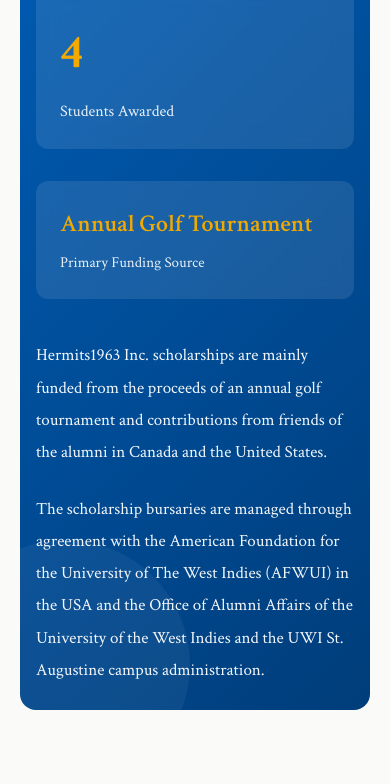
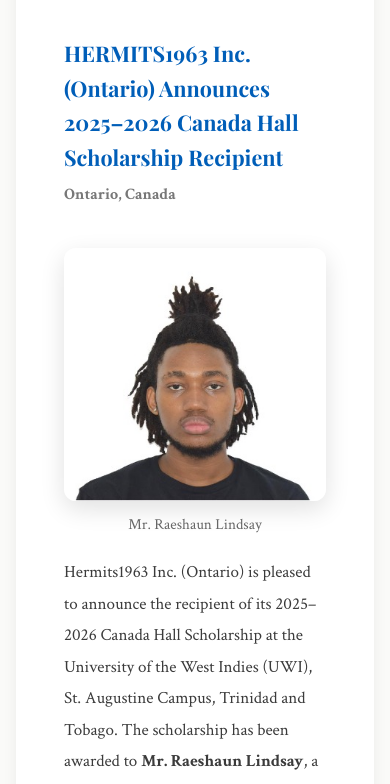
Before and after one commit to campbellsinvestment/hermits, a website: page designs/scholarships.html in a window 390 px wide. Shown: the part 804-1588 px from the top of the page. Drawn offline with nearby package versions, Linux system fonts and the light colour scheme.

Commit message:
Add 2025–2026 scholarship winner release section

```diff
--- a/designs/scholarships.html
+++ b/designs/scholarships.html
@@ -16,6 +16,34 @@
     <link rel="stylesheet" href="../css/concept1-heritage.css">
     <style>
         /* Mobile: Reduce padding for Supporting Student Success section to match Eligibility & Application */
+        .scholarship-release-layout {
+            display: grid;
+            grid-template-columns: 300px 1fr;
+            grid-template-areas:
+                "image head"
+                "image body";
+            column-gap: 2rem;
+            row-gap: 0.75rem;
+            align-items: start;
+        }
+
+        .scholarship-release-head {
+            grid-area: head;
+            margin: 0 0 0.5rem;
+        }
+
+        .scholarship-release-figure {
+            grid-area: image;
+            margin: 0;
+            position: sticky;
+            top: 1rem;
+            align-self: start;
+        }
+
+        .scholarship-release-body {
+            grid-area: body;
+        }
+
         @media (max-width: 768px) {
             .student-success-section {
                 padding-left: 0.5rem !important;
@@ -23,6 +51,29 @@
             }
             .student-success-card {
                 padding: 2rem 1.5rem !important;
+            }
+            .scholarship-release-layout {
+                grid-template-columns: 1fr;
+                grid-template-areas:
+                    "head"
+                    "image"
+                    "body";
+                row-gap: 1.25rem;
+            }
+            .scholarship-release-image {
+                max-width: 280px;
+                margin: 0 auto;
+            }
+            .scholarship-release-title {
+                font-size: 1.55rem !important;
+            }
+            .scholarship-release-head {
+                margin-bottom: 1.25rem;
+            }
+            .scholarship-release-figure {
+                position: static;
+                max-width: 280px;
+                margin: 0 auto;
             }
         }
         @media (max-width: 480px) {
@@ -32,6 +83,9 @@
             }
             .student-success-card {
                 padding: 1.5rem 1rem !important;
+            }
+            .scholarship-release-title {
+                font-size: 1.35rem !important;
             }
         }
     </style>
@@ -55,6 +109,40 @@
     <section class="section" style="background: #fafaf8; padding: 5rem 0;">
         <div class="container">
 
+            <!-- Latest Scholarship Release -->
+            <div style="max-width: 1100px; margin: 0 auto 5rem;">
+                <div style="background: white; border-radius: 16px; padding: 3rem; box-shadow: 0 4px 15px rgba(0,0,0,0.06); border-top: 4px solid var(--gold);">
+                    <div style="text-align: center; margin-bottom: 2.5rem;">
+                        <h2 class="section-title" style="display: inline-block; margin-bottom: 1rem;">Latest Release</h2>
+                        <p style="font-size: 1.125rem; color: #666; margin: 0;">2025–2026 Canada Hall Scholarship Recipient</p>
+                    </div>
+
+                    <div class="scholarship-release-layout">
+                        <div class="scholarship-release-head">
+                            <h3 class="scholarship-release-title" style="font-family: 'Playfair Display', serif; font-size: 1.85rem; color: var(--burgundy); margin: 0 0 0.5rem;">HERMITS1963 Inc. (Ontario) Announces 2025–2026 Canada Hall Scholarship Recipient</h3>
+                            <p style="margin: 0; color: #777;"><strong>Ontario, Canada</strong></p>
+                        </div>
+
+                        <figure class="scholarship-release-figure">
+                            <img class="scholarship-release-image" src="../assets/Lindsay.jpg" alt="Mr. Raeshaun Lindsay, 2025–2026 Canada Hall Scholarship Recipient" style="width: 100%; border-radius: 12px; box-shadow: 0 8px 25px rgba(0,0,0,0.12); object-fit: cover;">
+                            <figcaption style="font-size: 0.95rem; color: #666; margin-top: 0.75rem; text-align: center;">Mr. Raeshaun Lindsay</figcaption>
+                        </figure>
+
+                        <article class="scholarship-release-body" style="color: #3b3b3b; line-height: 1.85; font-size: 1.0625rem;">
+                            <p style="margin: 0 0 1rem;">Hermits1963 Inc. (Ontario) is pleased to announce the recipient of its 2025–2026 Canada Hall Scholarship at the University of the West Indies (UWI), St. Augustine Campus, Trinidad and Tobago. The scholarship has been awarded to <strong>Mr. Raeshaun Lindsay</strong>, a third-year Bachelor of Science student in Mechanical Engineering.</p>
+
+                            <p style="margin: 0 0 1rem;">Mr. Lindsay, who is from Spanish Town, St. Catherine, Jamaica, was selected in recognition of his academic performance, commitment to personal development, and active engagement in student hall life. His achievements reflect the diversity, resilience, and values of the Canada Hall community.</p>
+
+                            <p style="margin: 0 0 1rem;">Hermits1963 Inc. is dedicated to providing sustainable financial support to students of Canada Hall to assist them in completing their studies at UWI. The organization also collaborates with its alumni partner, The Hermit Foundation (THF), to deliver ongoing support and enhancements to the Canada Hall residence.</p>
+
+                            <p style="margin: 0 0 1rem;">The Hermits1963 Inc. scholarship selection committee is comprised of Dwight Reid, Noel Street, Cargil Gordon, and Neil Gordon.</p>
+
+                            <p style="margin: 0;">Hermits1963 Inc. congratulates Mr. Lindsay on this achievement and wishes him continued success in his academic pursuits.</p>
+                        </article>
+                    </div>
+                </div>
+            </div>
+
             <!-- Scholarship Program Overview -->
             <div class="student-success-section" style="max-width: 1100px; margin: 0 auto 5rem;">
                 <div class="student-success-card" style="background: linear-gradient(135deg, var(--burgundy) 0%, var(--navy) 100%); border-radius: 16px; padding: 3rem; color: white; position: relative; overflow: hidden;">
@@ -66,7 +154,7 @@
 
                         <div style="display: grid; grid-template-columns: repeat(auto-fit, minmax(250px, 1fr)); gap: 2rem; margin-bottom: 2.5rem;">
                             <div style="padding: 1.5rem; background: rgba(255,255,255,0.1); border-radius: 12px; backdrop-filter: blur(10px);">
-                                <div style="font-size: 3rem; font-weight: 700; color: var(--gold); margin-bottom: 0.5rem;">4</div>
+                                <div style="font-size: 3rem; font-weight: 700; color: var(--gold); margin-bottom: 0.5rem;">5</div>
                                 <p style="font-size: 1rem; opacity: 0.9;">Students Awarded</p>
                             </div>
                             <div style="padding: 1.5rem; background: rgba(255,255,255,0.1); border-radius: 12px; backdrop-filter: blur(10px);">
```
Also changed, not shown: assets/Lindsay.jpg (added).
